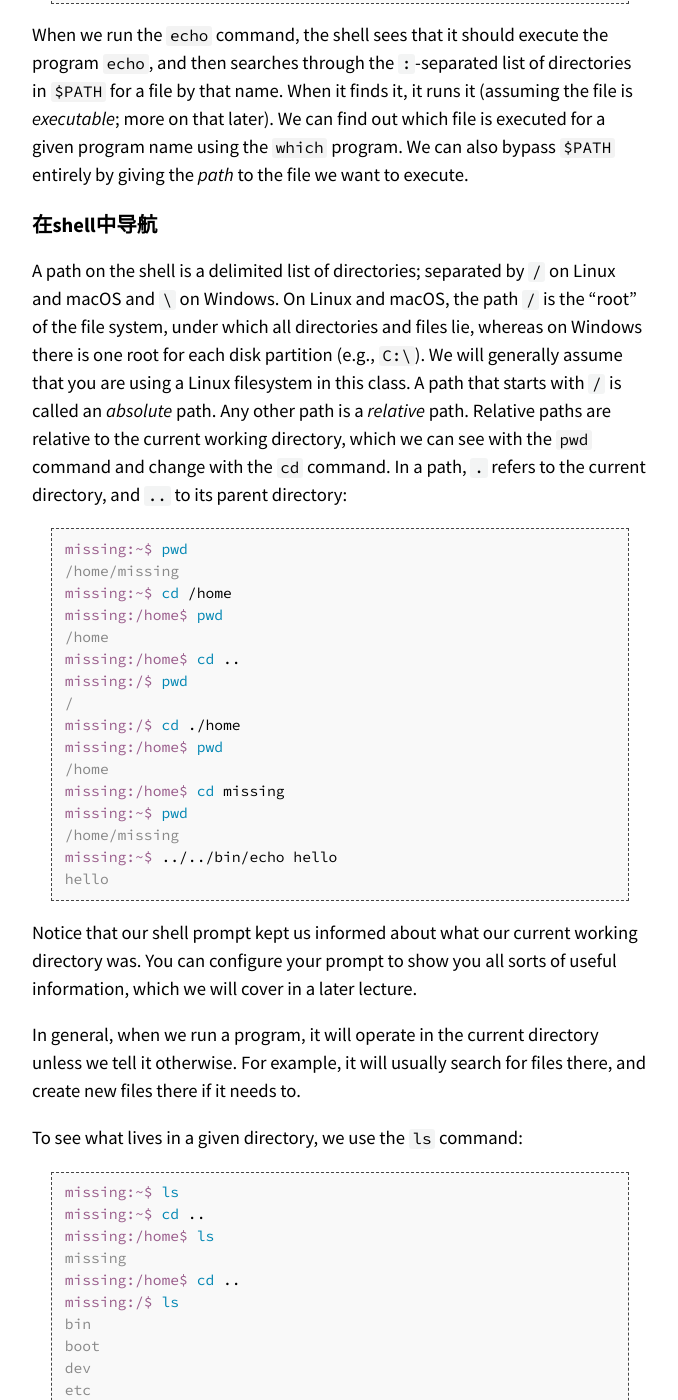
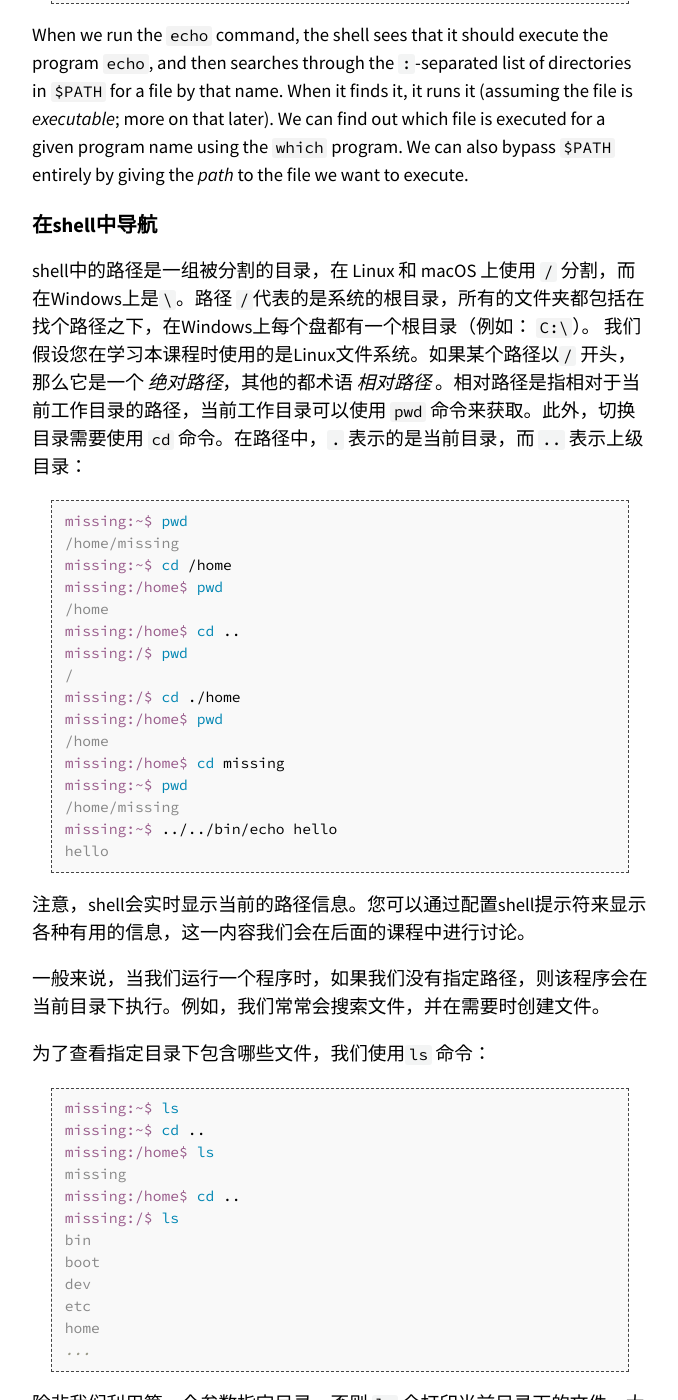
Before and after one commit to missing-semester-cn/missing-semester-cn.github.io, a Jekyll site: the page built from _2020/course-shell.md, in a window 1280 px wide and 1400 px high, scrolled down 3039 px. Shown: the whole window, without its empty margins (300-978 px from the left). Built offline with Jekyll 4.4.1, drawn with Linux system fonts in a browser that asks for light colours; some of the changed text lies outside the part shown.

Commit message:
update trans

````diff
--- a/_2020/course-shell.md
+++ b/_2020/course-shell.md
@@ -100,16 +100,8 @@ _path_ to the file we want to execute.
 
 ## 在shell中导航
 
-A path on the shell is a delimited list of directories; separated by `/`
-on Linux and macOS and `\` on Windows. On Linux and macOS, the path `/`
-is the "root" of the file system, under which all directories and files
-lie, whereas on Windows there is one root for each disk partition (e.g.,
-`C:\`). We will generally assume that you are using a Linux filesystem
-in this class. A path that starts with `/` is called an _absolute_ path.
-Any other path is a _relative_ path. Relative paths are relative to the
-current working directory, which we can see with the `pwd` command and
-change with the `cd` command. In a path, `.` refers to the current
-directory, and `..` to its parent directory:
+shell中的路径是一组被分割的目录，在 Linux 和 macOS 上使用 `/` 分割，而在Windows上是`\`。路径 `/`代表的是系统的根目录，所有的文件夹都包括在找个路径之下，在Windows上每个盘都有一个根目录（例如：
+`C:\`）。 我们假设您在学习本课程时使用的是Linux文件系统。如果某个路径以`/` 开头，那么它是一个 _绝对路径_，其他的都术语 _相对路径_ 。相对路径是指相对于当前工作目录的路径，当前工作目录可以使用 `pwd` 命令来获取。此外，切换目录需要使用 `cd` 命令。在路径中，`.` 表示的是当前目录，而 `..` 表示上级目录：
 
 ```console
 missing:~$ pwd
@@ -130,15 +122,11 @@ missing:~$ ../../bin/echo hello
 hello
 ```
 
-Notice that our shell prompt kept us informed about what our current
-working directory was. You can configure your prompt to show you all
-sorts of useful information, which we will cover in a later lecture.
+注意，shell会实时显示当前的路径信息。您可以通过配置shell提示符来显示各种有用的信息，这一内容我们会在后面的课程中进行讨论。
 
-In general, when we run a program, it will operate in the current
-directory unless we tell it otherwise. For example, it will usually
-search for files there, and create new files there if it needs to.
+一般来说，当我们运行一个程序时，如果我们没有指定路径，则该程序会在当前目录下执行。例如，我们常常会搜索文件，并在需要时创建文件。
 
-To see what lives in a given directory, we use the `ls` command:
+为了查看指定目录下包含哪些文件，我们使用`ls` 命令：
 
 ```console
 missing:~$ ls
@@ -155,12 +143,7 @@ home
 ...
 ```
 
-Unless a directory is given as its first argument, `ls` will print the
-contents of the current directory. Most commands accept flags and
-options (flags with values) that start with `-` to modify their
-behavior. Usually, running a program with the `-h` or `--help` flag
-(`/?` on Windows) will print some help text that tells you what flags
-and options are available. For example, `ls --help` tells us:
+除非我们利用第一个参数指定目录，否则 `ls` 会打印当前目录下的文件。大多数的命令接受标记和选项（带有值的标记），它们以`-` 开头，并可以改变程序的行为。通常，在执行程序时使用`-h` 或 `--help` 标记可以打印帮助信息，以便了解有哪些可用的标记或选项。例如，`ls --help` 的输出如下：
 
 ```
   -l                         use a long listing format
````
